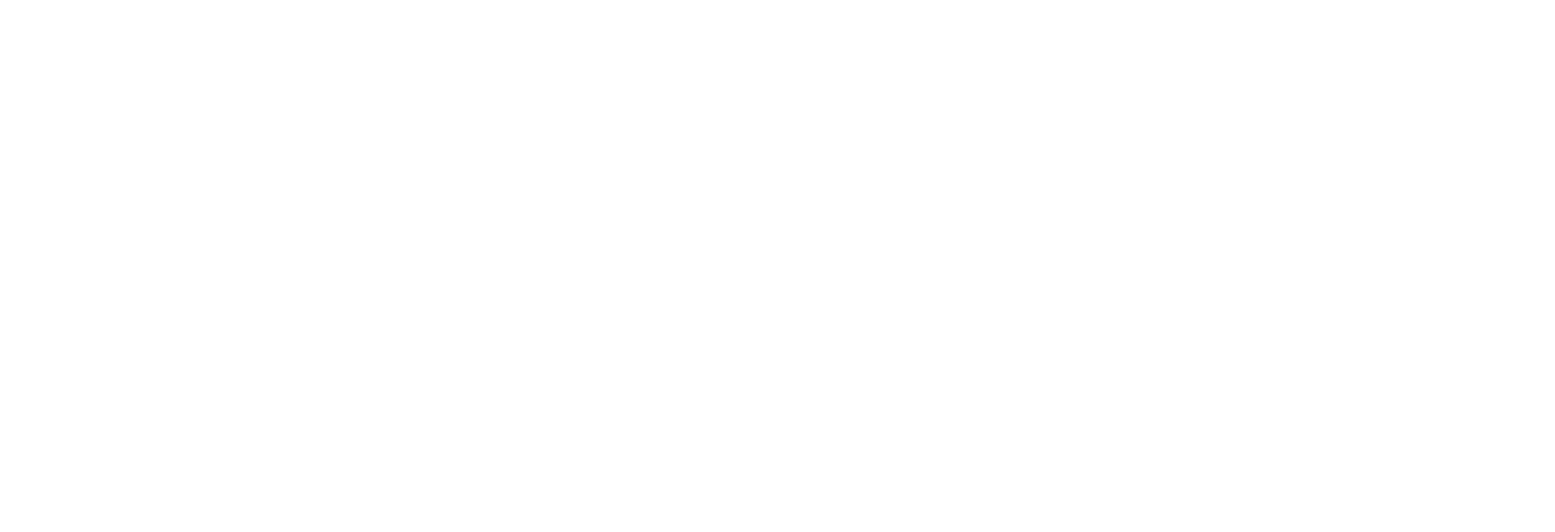
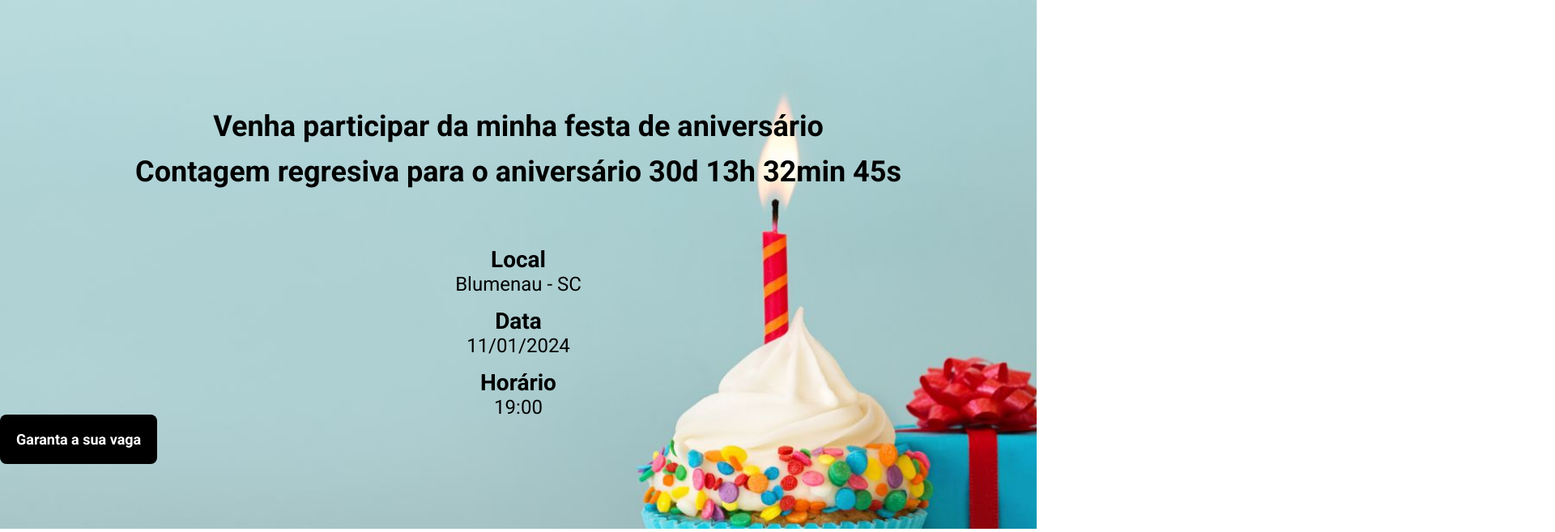
Before and after one commit to ViniKrieger/exercicio_M22_Parcel, a website built with Parcel: page src/index.html in a window 1280 px wide. Shown: the top 657 px of the page at 81% size, 1920 px wide, since content can reach past the window. Built offline with nearby package versions, Linux system fonts and the light colour scheme; a web font is replaced by a local one.

Commit message:
adicionando primeiras mudanças

```diff
--- a/package.json
+++ b/package.json
@@ -12,6 +12,7 @@
   "license": "ISC",
   "devDependencies": {
     "@parcel/transformer-sass": "^2.9.3",
-    "parcel": "^2.9.3"
+    "parcel": "^2.9.3",
+    "sharp": "^0.31.3"
   }
 }
--- a/src/index.html
+++ b/src/index.html
@@ -4,10 +4,45 @@
     <meta charset="UTF-8">
     <meta name="viewport" content="width=device-width, initial-scale=1.0">
     <title>Document</title>
+    <link rel="preconnect" href="https://fonts.googleapis.com">
+    <link rel="preconnect" href="https://fonts.gstatic.com" crossorigin>
+    <link href="https://fonts.googleapis.com/css2?family=Bungee&family=Handjet:wght@700&family=Lobster&family=Pacifico&family=Roboto:wght@400;700&display=swap" rel="stylesheet">
     <link rel="stylesheet" href="styles/main.scss">
 </head>
 <body>
-
+    <header class="cabecalho">
+        <div class="container">
+            <h1 class="cabecalho__text">Venha participar da minha festa de aniversário <br> Contagem regresiva para o aniversário 30d 13h 32min 45s</h1>
+        </div>
+            <div class="informacoes">
+                <ul class="informacoes__infos">
+                    <li class="informacoes__infos__item">
+                        <b>Local</b>
+                        Blumenau - SC
+                    </li>
+                    <li class="informacoes__infos__item">
+                        <b>Data</b>
+                        11/01/2024
+                    </li>
+                    <li class="informacoes__infos__item">
+                        <b>Horário</b>
+                        19:00
+                    </li>
+                </ul>
+                <a href="" class="button">
+                    Garanta a sua vaga
+                </a>
+            </div>
+    </header>
+    <section class="event">
+        <div class="container">
+            <div class="event__details">
+                <h2 class="event__details__title"></h2>
+                <p class="event__details__description"></p>
+            </div>
+            <img class="event__image" src="images/flork-aniversario-pnh.png" alt="flork aniversário">
+        </div>
+    </section>
 
     <script src="scripts/main.js"></script>
 </body>
--- /dev/null
+++ b/src/styles/_cabecalho.scss
@@ -0,0 +1,32 @@
+.cabecalho {
+    padding-top: 64px;
+    padding-bottom: 100px;
+    background-image: url(../images/mensagens-para-aniversario-de-funcionario-3.jpg);
+    background-repeat:no-repeat;
+    background-size:cover;
+    position: relative;
+
+    &__text {
+        margin-top: 64px;
+        margin-bottom: 64px;
+        font-size: 36px;
+        font-weight: 800;
+        line-height: 56px;
+        text-align: center;
+    }
+
+        @media (max-width: 640px) {
+        padding: 40px 0;
+
+        &__text {
+            font-size: 20px;
+            line-height: 22px;
+            margin: 24px 0;
+        }
+    }
+}
+
+.button {
+    position: relative;
+    justify-content: center;
+}
--- /dev/null
+++ b/src/styles/components/_button.scss
@@ -0,0 +1,20 @@
+.button  {
+    padding: 20px;
+    font-size: 18px;
+    font-weight: bold;
+    text-decoration: none;
+    text-align: center;
+    color: #fff;
+    background-color: #000;
+    border-radius: 8px;
+
+    @media (max-width: 640px) {
+        display: block;
+        width: 100%;
+    }
+
+    @media (max-width: 1024px) {
+        display: flex;
+        align-items: center;
+    }
+}
--- /dev/null
+++ b/src/styles/components/_informacoes.scss
@@ -0,0 +1,43 @@
+.informacoes {
+
+    background-color: #fff;
+    display:contents;
+    justify-content: space-between;
+    width: 300px;
+    text-align: center;
+
+    &__infos {
+        display: block;
+
+        &__item {
+            padding-bottom: 15px;
+            font-size: 24px;
+            color: #000;
+
+            b {
+                color: #000;
+                font-size: 28px;
+                display: block;
+            }
+        }
+    }
+
+    @media (max-width: 640px) {
+        display: block;
+
+        &__infos {
+            display: block;
+
+            &__item {
+                margin-bottom: 24px;
+            }
+        }
+    }
+
+    @media (max-width: 1024px) {
+        &__infos {
+            gap: 16px;
+        }
+    }
+
+}
--- a/src/styles/main.scss
+++ b/src/styles/main.scss
@@ -0,0 +1,26 @@
+@use 'cabecalho';
+@use 'components/informacoes';
+@use 'components/button';
+
+* {
+    margin: 0;
+    padding: 0;
+    box-sizing: border-box;
+    font-family: Roboto, sans-serif;
+    color: #000;
+    list-style: none;
+}
+
+.container {
+    max-width: 960px;
+    width: 100%;
+    margin: 0 auto;
+
+    @media(max-width: 640px) {
+        max-width: 80%;
+    }
+
+    @media(max-width: 1024px) {
+        max-width: 90%;
+    }
+}
```
Also changed, not shown: src/images/flork-aniversario-pnh.png (added), src/images/flork2.jpg (added), src/images/mensagens-para-aniversario-de-funcionario-3.jpg (added), 1 other file.
